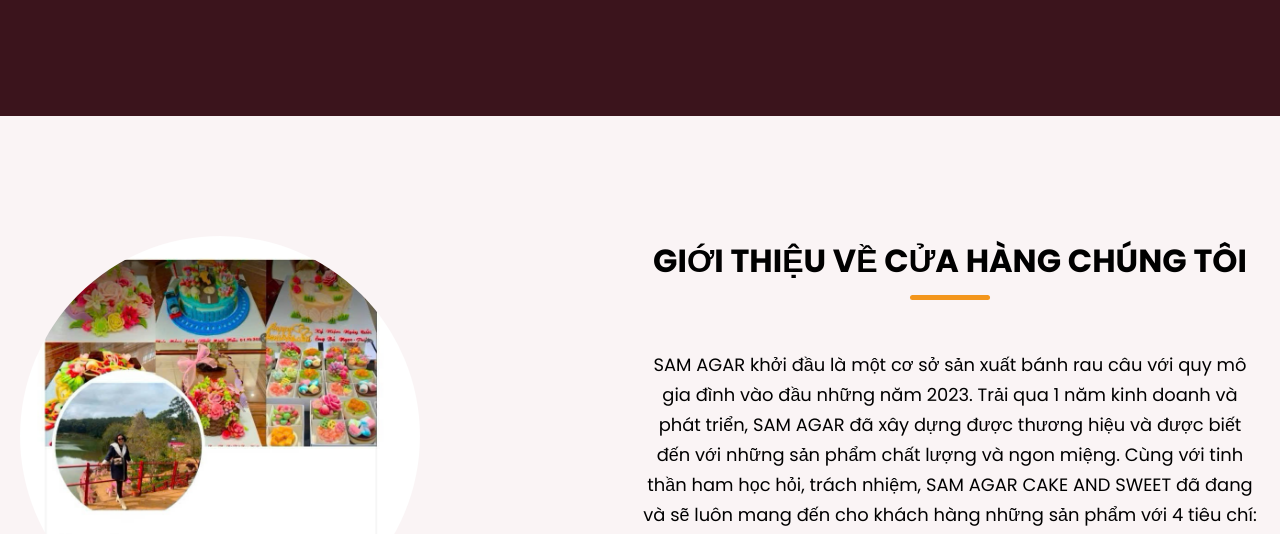
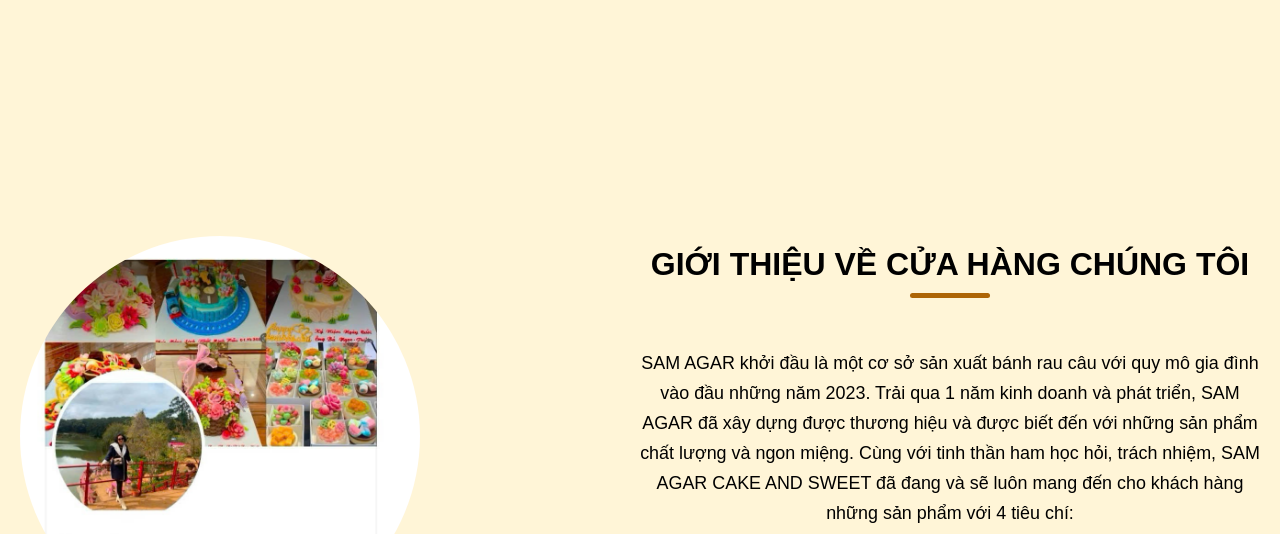
Before and after one commit to ngdnhat0603/SamAgar, a plain HTML site: page index.html in a window 1280 px wide. Shown: the part 684-1218 px from the top of the page. Drawn offline with nearby package versions, Linux system fonts and the light colour scheme; a web font is replaced by a local one.

Commit message:
Update style.css

```diff
--- a/style.css
+++ b/style.css
@@ -1,5 +1,3 @@
-/* Google Fonts Link */
-@import url('https://fonts.googleapis.com/css2?family=Miniver&family=Poppins:ital,wght@0,400;0,500;0,600;0,700;1,400&display=swap');
 
 * {
   padding: 0;
@@ -10,12 +8,12 @@
 
 :root {
   /* Colors */
-  --white-color: #fff;
-  --dark-color: #252525;
-  --primary-color: #3b141c;
-  --secondary-color: #f3961c;
-  --light-pink-color: #faf4f5;
-  --medium-gray-color: #ccc;
+  --white-color: #952f07;
+  --dark-color: #fff5d7;
+  --primary-color: #fff5d7;
+  --secondary-color: #ad6506;
+  --light-pink-color: #fff5d7;
+  --medium-gray-color: #fff5d7;
 
   /* Font size */
   --font-size-s: 0.9rem;
```
